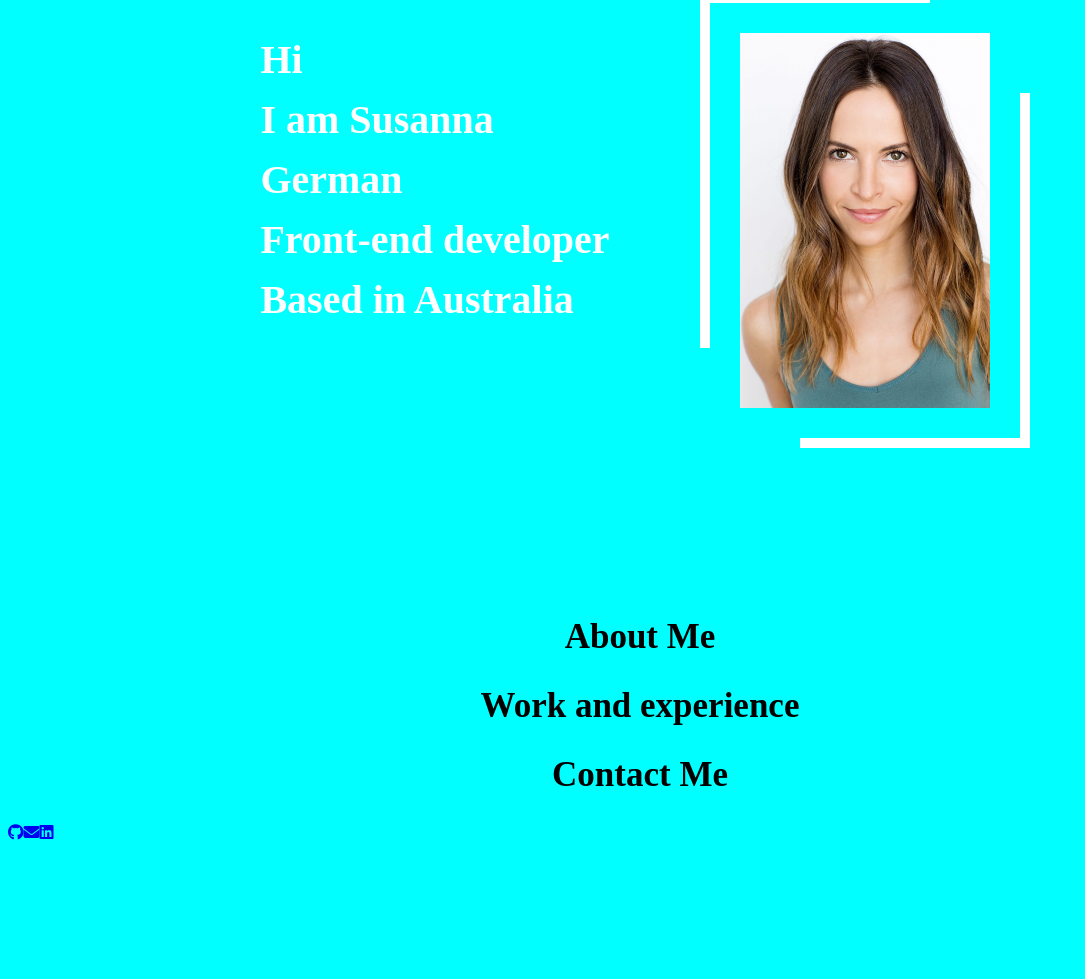
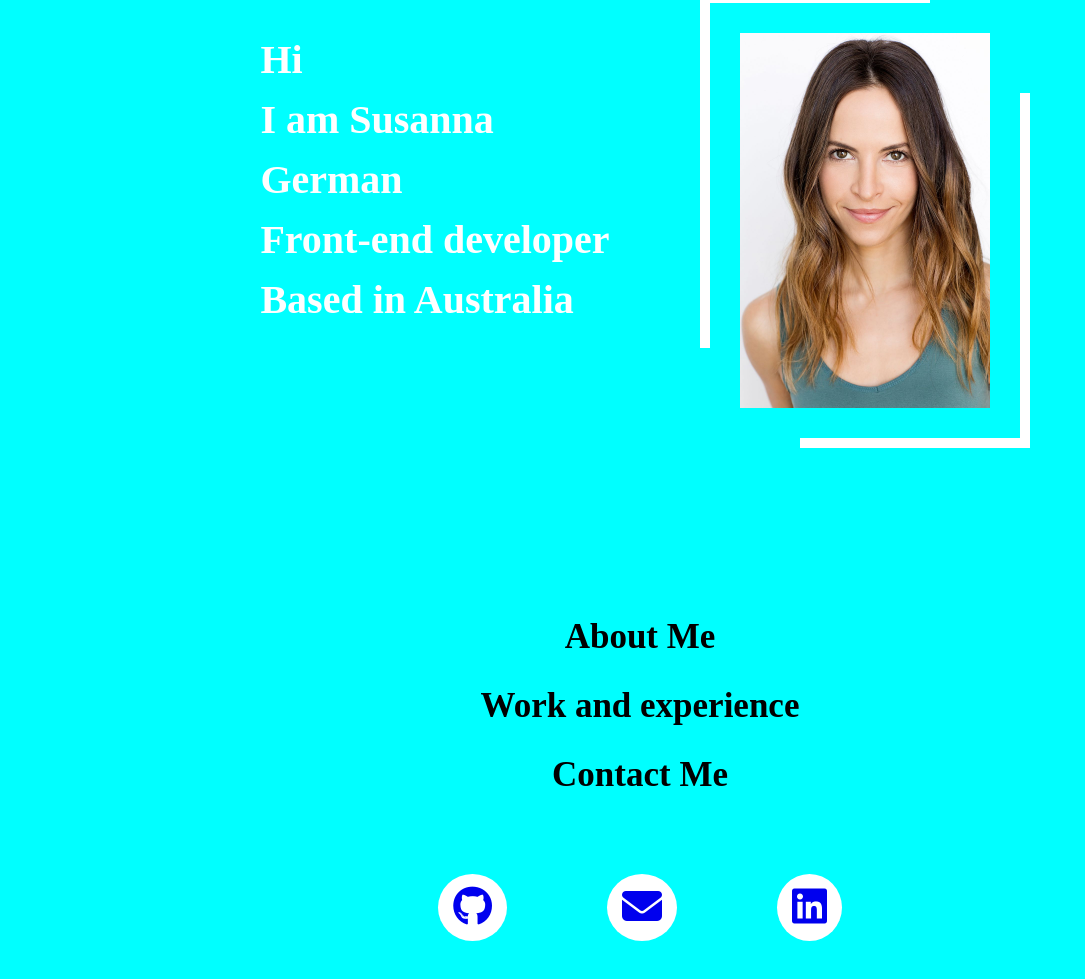
Before and after one commit to SusannaMj/Portfolio, a plain HTML site: page index.html in a window 1280 px wide. Shown: the part 265-1244 px from the top of the page, without its empty margins (0-1085 px from the left). Before the commit the page ends 1115 px from the top, so only its background shows below. Drawn offline with Linux system fonts and the light colour scheme.

Commit message:
added basic styling to contact-links

```diff
--- a/src/portfolio.css
+++ b/src/portfolio.css
@@ -59,3 +59,22 @@ nav img {
   display: flex;
   justify-content: center;
 }
+
+footer .contact-links {
+  display: flex;
+  justify-content: center;
+}
+
+footer .contact-links a {
+  font-size: 40px;
+  padding: 10px 15px;
+  margin: 50px;
+
+  background-color: white;
+  border-radius: 50%;
+}
+
+footer .contact-links a:hover {
+  opacity: 85%;
+  transition: all 0.3s ease-in-out;
+}
```
